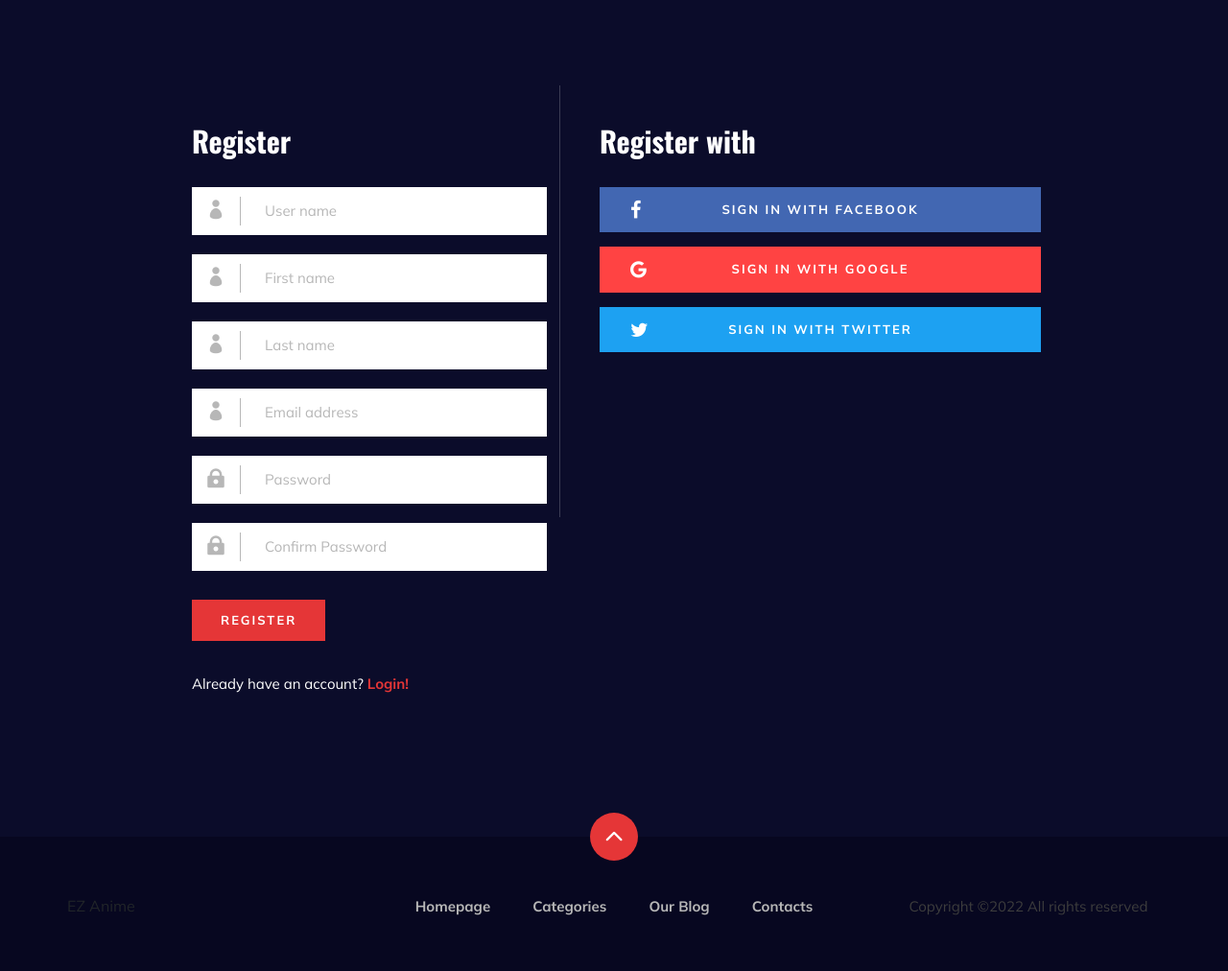
After one commit to mohamad-liyaghi/ez-anime, a Django app: page /account/register/ in a window 1280 px wide. The commit adds this page. Shown: the part 364-1376 px from the top of the page at 96% size. Run offline with Django 4.2, Linux system fonts and the light colour scheme; some libraries are stand-ins or nearby versions.

Commit message:
Register/Login/Logout user added

```diff
--- /dev/null
+++ b/apps/account/forms.py
@@ -0,0 +1,8 @@
+from django import  forms
+from  django.contrib.auth.forms import UserCreationForm
+from django.contrib.auth.models import User
+
+class RegisterForm(UserCreationForm):
+    class Meta:
+        model = User
+        fields = ('username', 'first_name', 'last_name', 'email', 'password1', 'password2')
--- /dev/null
+++ b/apps/account/mixins.py
@@ -0,0 +1,8 @@
+from django.shortcuts import redirect
+
+class NotAuthenticatedMixin():
+    def dispatch(self,request, *args, **kwargs):
+        if self.request.user.is_authenticated:
+            return redirect("#")
+        else:
+            return super().dispatch(request, *args, **kwargs)
--- a/apps/account/urls.py
+++ b/apps/account/urls.py
@@ -1,3 +1,11 @@
 from django.urls import path
+from .views import (
+    Login, Logout, Register)
+
+app_name = "account"
+
 urlpatterns = [
+    path("login/",Login.as_view(),name="login"),
+    path("logout/",Logout,name="logout"),
+    path("register/",Register.as_view(),name="register")
 ]
--- a/apps/account/views.py
+++ b/apps/account/views.py
@@ -1,3 +1,31 @@
-from django.shortcuts import render
 
+from django.shortcuts import render,redirect
+from django.contrib.auth.views import LoginView
+from django.views.generic import  CreateView
+from django.urls import reverse_lazy
+from django.contrib.auth import logout
+from .forms import RegisterForm
+from .mixins import NotAuthenticatedMixin
 # Create your views here.
+class Login(NotAuthenticatedMixin,LoginView):
+    template_name = "account/login-user.html"
+    def get_success_url(self):
+        return reverse_lazy('account:login')
+
+
+def Logout(request):
+    if request.user.is_authenticated:
+	    logout(request)
+	    return redirect('account:login')
+    else:
+        return redirect('account:login')
+
+class Register(NotAuthenticatedMixin,CreateView):
+    form_class = RegisterForm
+    template_name = 'account/register-user.html'
+    def form_valid(self, form):
+        form.save()
+        return  redirect('account:login')
+    def form_invalid(self, form):
+        print(form.errors)
+        return redirect("account:register")
--- /dev/null
+++ b/templates/account/register-user.html
@@ -0,0 +1,60 @@
+{%extends 'base/base.html' %}
+<!DOCTYPE html>
+<html lang="en">
+<head>
+    <meta charset="UTF-8">
+    <meta http-equiv="X-UA-Compatible" content="IE=edge">
+    <meta name="viewport" content="width=device-width, initial-scale=1.0">
+    <title>{%block title%}Register Page{%endblock%}</title>
+    {%block page_title%}Register page{%endblock%}
+</head>
+<body>
+    {%block body%}
+    <div class="login__form">
+        <h3>Register</h3>
+
+        <form method="post">{%csrf_token%}
+            <div class="input__item">
+                <input type="text" name="username" placeholder="User name">
+                <span class="icon_profile"></span>
+            </div>
+            <div class="input__item">
+                <input type="text" name="first_name" placeholder="First name">
+                <span class="icon_profile"></span>
+            </div>
+            <div class="input__item">
+                <input type="text" name="last_name" placeholder="Last name">
+                <span class="icon_profile"></span>
+            </div>
+            <div class="input__item">
+                <input type="text" name="email" placeholder="Email address">
+                <span class="icon_profile"></span>
+            </div>
+            <div class="input__item">
+                <input name="password1" type="password" placeholder="Password">
+                <span class="icon_lock"></span>
+            </div>
+            <div class="input__item">
+                <input name="password2" type="password" placeholder="Confirm Password">
+                <span class="icon_lock"></span>
+            </div>
+
+            <button type="submit" class="site-btn">Register</button>
+        </form>
+        <h5>Already have an account? <a href="#">Login!</a></h5>
+    </div>
+    <div class="col-lg-6">
+        <div class="login__social__links">
+            <h3>Register with</h3>
+            <ul>
+                <li><a href="#" class="facebook"><i class="fa fa-facebook"></i> Sign in With Facebook</a>
+                </li>
+                <li><a href="#" class="google"><i class="fa fa-google"></i> Sign in With Google</a></li>
+                <li><a href="#" class="twitter"><i class="fa fa-twitter"></i> Sign in With Twitter</a></li>
+            </ul>
+        </div>
+    </div>
+
+    {%endblock%}
+</body>
+</html>
--- a/templates/base/base.html
+++ b/templates/base/base.html
@@ -34,7 +34,6 @@
 
 {%include 'base/navbar.html'%}
 
-    <!-- Normal Breadcrumb Begin -->
     <section class="normal-breadcrumb set-bg" data-setbg="{% static 'img/normal-breadcrumb.jpg' %}">
         <div class="container">
             <div class="row">
@@ -47,23 +46,17 @@
             </div>
         </div>
     </section>
-    <!-- Normal Breadcrumb End -->
 
-    <!-- Signup Section Begin -->
     <section class="signup spad">
         <div class="container">
             <div class="row">
-                <div class="col-lg-6">
                     {%block body%}
                     {%endblock body%}
-            </div>
         </div>
     </section>
-    <!-- Signup Section End -->
 
 {%include 'base/footer.html'%}
 
-      <!-- Search model Begin -->
       <div class="search-model">
         <div class="h-100 d-flex align-items-center justify-content-center">
             <div class="search-close-switch"><i class="icon_close"></i></div>
@@ -72,7 +65,6 @@
             </form>
         </div>
     </div>
-    <!-- Search model end -->
 
     <!-- Js Plugins -->
     <script src="{% static 'js/jquery-3.3.1.min.js' %}"></script>
```
Also changed, not shown: templates/account/login-user.html (added, +43 -0 lines).
